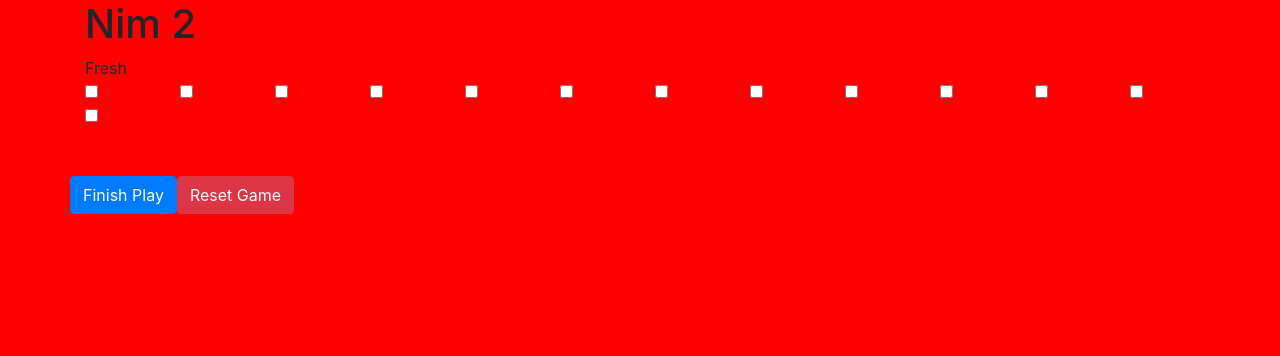
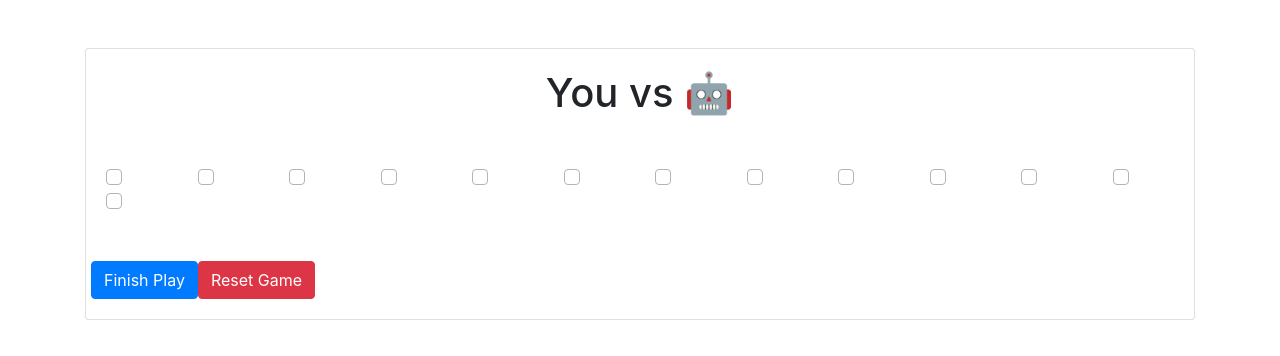
Before and after one commit to jarmee/nim-two, an Angular app: page / in a window 1280 px wide. Shown: the top 356 px of the page. Built offline with nearby package versions, Linux system fonts and the light colour scheme.

Commit message:
feat: optimize match control

```diff
--- a/src/app/board/board.component.html
+++ b/src/app/board/board.component.html
@@ -1,6 +1,10 @@
 <div class="container">
-  <h1>Nim 2</h1>
-  <span>{{ status$ | async }}</span>
+  <div class="card mt-5">
+    <div class="card-body">
+      <div class="text-center">
+        <h1>You vs 🤖</h1>
+      </div>
+      <div class="mt-5">
         <app-board-form
           data-test-id="board"
           [board]="board$ | async"
@@ -8,3 +12,6 @@
           (reset)="onReset()"
         ></app-board-form>
       </div>
+    </div>
+  </div>
+</div>
--- a/src/app/board/form/board-form.component.html
+++ b/src/app/board/form/board-form.component.html
@@ -14,7 +14,15 @@
           )
         "
       >
-        <app-match-control formControlName="value"></app-match-control>
+        <app-match-control
+          formControlName="value"
+          [id]="
+            uniqueFormControlId(
+              formGroupControlName,
+              columnFormGroupControlName
+            )
+          "
+        ></app-match-control>
         <span>
           {{ playerName(formGroupControlName, columnFormGroupControlName) }}
         </span>
--- a/src/app/board/form/board-form.component.ts
+++ b/src/app/board/form/board-form.component.ts
@@ -169,6 +169,13 @@ export class BoardFormComponent extends SubscriptionService
     );
   }
 
+  uniqueFormControlId(
+    formGroupName: string,
+    columnFormGroupName: string
+  ): string {
+    return `${formGroupName}-${columnFormGroupName}`;
+  }
+
   onExecutePlay() {
     this.executePlay.emit(this.formGroup.value);
   }
--- a/src/app/board/form/match-control/match-control.component.html
+++ b/src/app/board/form/match-control/match-control.component.html
@@ -1,9 +1,13 @@
+<div class="custom-control custom-checkbox">
   <input
+    class="custom-control-input"
     #matchCheckbox
     data-test-id="match-checkbox"
     type="checkbox"
     (change)="onChange($event.target.checked)"
     (blur)="onTouched()"
     [name]="formControlName"
-  [attr.id]="formControlName"
+    [attr.id]="uniqueFormControlId"
   />
+  <label class="custom-control-label" [attr.for]="uniqueFormControlId"></label>
+</div>
--- a/src/app/board/form/match-control/match-control.component.ts
+++ b/src/app/board/form/match-control/match-control.component.ts
@@ -24,12 +24,19 @@ export class MatchControlComponent implements ControlValueAccessor {
   @Input()
   formControlName: string;
 
+  @Input()
+  id: string;
+
   @ViewChild("matchCheckbox", { static: true })
   checkboxElementRef: ElementRef;
 
   onChangeCallback: (value: boolean) => void;
 
   onTouchedCallback: () => void;
+
+  get uniqueFormControlId() {
+    return `${this.formControlName}-${this.id}`
+  }
 
   constructor(private renderer: Renderer2, private elementRef: ElementRef) {}
 
--- a/src/styles.scss
+++ b/src/styles.scss
@@ -1,4 +1 @@
 /* You can add global styles to this file, and also import other style files */
-body {
-  background: red;
-}
```
Also changed, not shown: 2 other files (tests, documents, lock files or other folders). Lines whose indentation alone changed are shown as unchanged.
